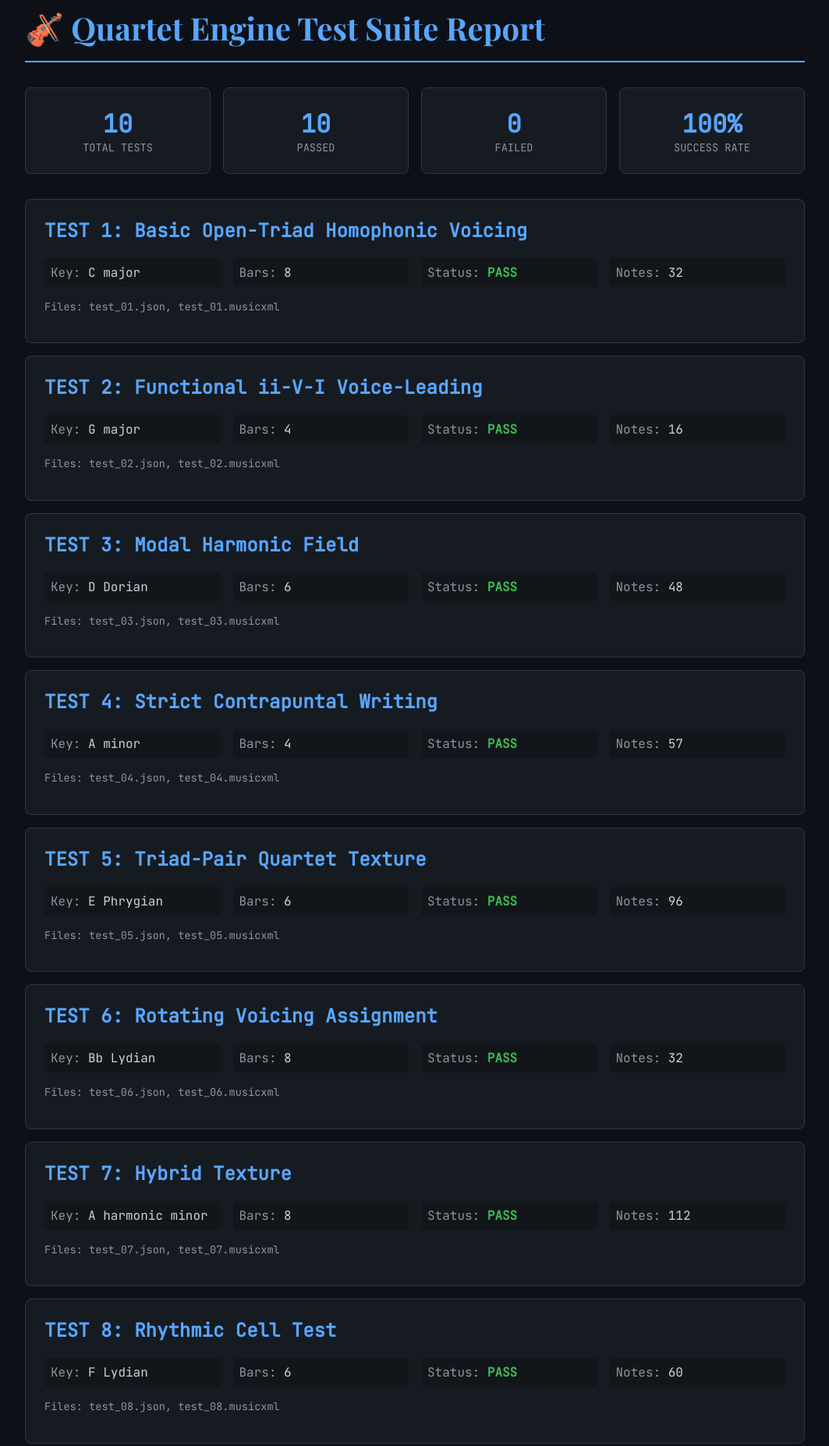
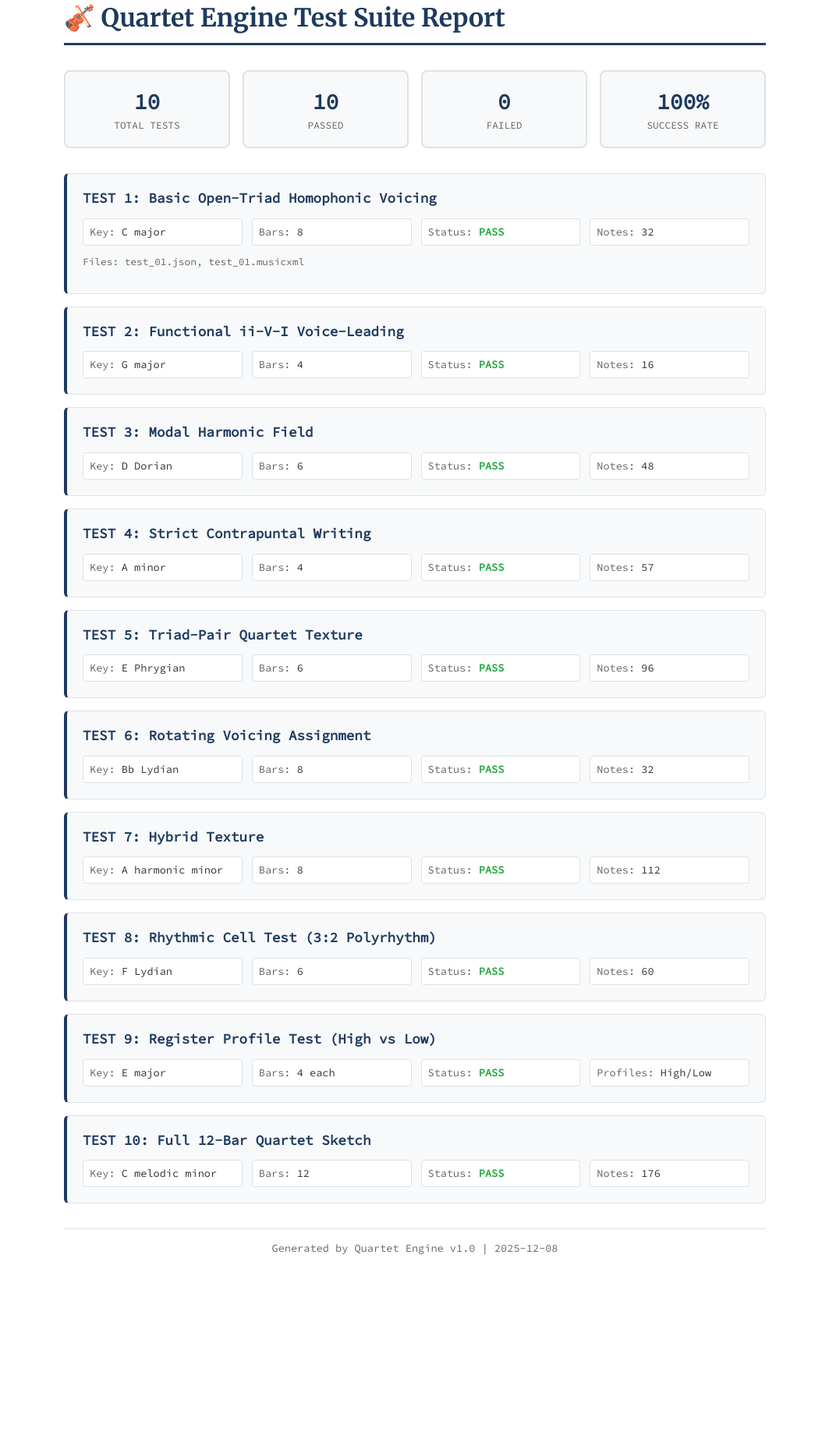
Before and after one commit to mikeb55/grand-criteria-of-excellence-jazz, a plain HTML site: page OpenTriadEngine/quartet_engine/exports/test_suite/combined_report.html in a window 1280 px wide. Shown: the part 50-1904 px from the top of the page at 78% size, without its empty margins (108-1171 px from the left). After the commit the page ends 1691 px from the top, so only its background shows below. Drawn offline with nearby package versions, Linux system fonts and the light colour scheme.

Commit message:
Reformat all HTML to printer-friendly: dark text on white background

```diff
--- a/OpenTriadEngine/quartet_engine/exports/test_suite/combined_report.html
+++ b/OpenTriadEngine/quartet_engine/exports/test_suite/combined_report.html
@@ -4,19 +4,20 @@
     <meta charset="UTF-8">
     <title>Quartet Engine Test Suite Report</title>
     <style>
-        @import url('https://fonts.googleapis.com/css2?family=JetBrains+Mono&family=Playfair+Display:wght@700&display=swap');
+        @import url('https://fonts.googleapis.com/css2?family=Merriweather:wght@400;700&family=Source+Code+Pro&display=swap');
 
         :root {
-            --bg: #0d1117;
-            --surface: #161b22;
-            --border: #30363d;
-            --text: #c9d1d9;
-            --accent: #58a6ff;
-            --success: #3fb950;
+            --bg: #ffffff;
+            --surface: #f8f9fa;
+            --border: #dee2e6;
+            --text: #333333;
+            --accent: #1e3a5f;
+            --accent2: #3d5a80;
+            --success: #28a745;
         }
 
         body {
-            font-family: 'JetBrains Mono', monospace;
+            font-family: 'Source Code Pro', monospace;
             background: var(--bg);
             color: var(--text);
             margin: 0;
@@ -24,16 +25,16 @@
         }
 
         .container {
-            max-width: 1000px;
+            max-width: 900px;
             margin: 0 auto;
         }
 
         h1 {
-            font-family: 'Playfair Display', serif;
+            font-family: 'Merriweather', serif;
             color: var(--accent);
-            font-size: 2.5rem;
-            border-bottom: 2px solid var(--accent);
-            padding-bottom: 1rem;
+            font-size: 2rem;
+            border-bottom: 3px solid var(--accent);
+            padding-bottom: 0.75rem;
         }
 
         .summary {
@@ -45,51 +46,56 @@
 
         .stat {
             background: var(--surface);
-            border: 1px solid var(--border);
-            padding: 1.5rem;
+            border: 2px solid var(--border);
+            padding: 1.25rem;
             text-align: center;
             border-radius: 8px;
         }
 
         .stat-value {
-            font-size: 2rem;
+            font-size: 1.75rem;
             color: var(--accent);
             font-weight: bold;
         }
 
         .stat-label {
-            color: #8b949e;
-            font-size: 0.85rem;
+            color: #666666;
+            font-size: 0.8rem;
             text-transform: uppercase;
+            margin-top: 0.25rem;
         }
 
         .test {
             background: var(--surface);
             border: 1px solid var(--border);
-            border-radius: 8px;
-            padding: 1.5rem;
+            border-left: 4px solid var(--accent);
+            border-radius: 6px;
+            padding: 1.25rem;
             margin: 1rem 0;
         }
 
         .test h2 {
             color: var(--accent);
             margin-top: 0;
+            font-size: 1.1rem;
         }
 
         .test-details {
             display: grid;
             grid-template-columns: repeat(4, 1fr);
-            gap: 1rem;
+            gap: 0.75rem;
         }
 
         .detail {
             padding: 0.5rem;
-            background: rgba(0,0,0,0.2);
+            background: #ffffff;
+            border: 1px solid var(--border);
             border-radius: 4px;
+            font-size: 0.85rem;
         }
 
         .detail span:first-child {
-            color: #8b949e;
+            color: #666666;
         }
 
         .pass {
@@ -98,17 +104,24 @@
         }
 
         .files {
-            color: #8b949e;
-            font-size: 0.85rem;
-            margin-top: 1rem;
+            color: #666666;
+            font-size: 0.8rem;
+            margin-top: 0.75rem;
         }
 
         footer {
             text-align: center;
-            color: #8b949e;
-            margin-top: 3rem;
+            color: #666666;
+            margin-top: 2rem;
             padding-top: 1rem;
             border-top: 1px solid var(--border);
+            font-size: 0.85rem;
+        }
+
+        @media print {
+            body { padding: 0.5rem; }
+            .stat { padding: 0.75rem; }
+            .test { padding: 0.75rem; margin: 0.5rem 0; }
         }
     </style>
 </head>
@@ -135,7 +148,6 @@
             </div>
         </div>
 
-
         <section class="test">
             <h2>TEST 1: Basic Open-Triad Homophonic Voicing</h2>
             <div class="test-details">
@@ -155,7 +167,6 @@
                 <div class="detail"><span>Status:</span> <span class="pass">PASS</span></div>
                 <div class="detail"><span>Notes:</span> 16</div>
             </div>
-                <p class="files">Files: test_02.json, test_02.musicxml</p>
         </section>
 
         <section class="test">
@@ -166,7 +177,6 @@
                 <div class="detail"><span>Status:</span> <span class="pass">PASS</span></div>
                 <div class="detail"><span>Notes:</span> 48</div>
             </div>
-                <p class="files">Files: test_03.json, test_03.musicxml</p>
         </section>
 
         <section class="test">
@@ -177,7 +187,6 @@
                 <div class="detail"><span>Status:</span> <span class="pass">PASS</span></div>
                 <div class="detail"><span>Notes:</span> 57</div>
             </div>
-                <p class="files">Files: test_04.json, test_04.musicxml</p>
         </section>
 
         <section class="test">
@@ -188,7 +197,6 @@
                 <div class="detail"><span>Status:</span> <span class="pass">PASS</span></div>
                 <div class="detail"><span>Notes:</span> 96</div>
             </div>
-                <p class="files">Files: test_05.json, test_05.musicxml</p>
         </section>
 
         <section class="test">
@@ -199,7 +207,6 @@
                 <div class="detail"><span>Status:</span> <span class="pass">PASS</span></div>
                 <div class="detail"><span>Notes:</span> 32</div>
             </div>
-                <p class="files">Files: test_06.json, test_06.musicxml</p>
         </section>
 
         <section class="test">
@@ -210,29 +217,26 @@
                 <div class="detail"><span>Status:</span> <span class="pass">PASS</span></div>
                 <div class="detail"><span>Notes:</span> 112</div>
             </div>
-                <p class="files">Files: test_07.json, test_07.musicxml</p>
         </section>
 
         <section class="test">
-                <h2>TEST 8: Rhythmic Cell Test</h2>
+            <h2>TEST 8: Rhythmic Cell Test (3:2 Polyrhythm)</h2>
             <div class="test-details">
                 <div class="detail"><span>Key:</span> F Lydian</div>
                 <div class="detail"><span>Bars:</span> 6</div>
                 <div class="detail"><span>Status:</span> <span class="pass">PASS</span></div>
                 <div class="detail"><span>Notes:</span> 60</div>
             </div>
-                <p class="files">Files: test_08.json, test_08.musicxml</p>
         </section>
 
         <section class="test">
-                <h2>TEST 9: Register Profile Test</h2>
+            <h2>TEST 9: Register Profile Test (High vs Low)</h2>
             <div class="test-details">
                 <div class="detail"><span>Key:</span> E major</div>
                 <div class="detail"><span>Bars:</span> 4 each</div>
                 <div class="detail"><span>Status:</span> <span class="pass">PASS</span></div>
-                    <div class="detail"><span>Notes:</span> N/A</div>
+                <div class="detail"><span>Profiles:</span> High/Low</div>
             </div>
-                <p class="files">Files: test_09.json, test_09.musicxml</p>
         </section>
 
         <section class="test">
@@ -243,12 +247,10 @@
                 <div class="detail"><span>Status:</span> <span class="pass">PASS</span></div>
                 <div class="detail"><span>Notes:</span> 176</div>
             </div>
-                <p class="files">Files: test_10.json, test_10.musicxml</p>
         </section>
 
-
         <footer>
-            Generated by Quartet Engine v1.0 | 2025-12-08 13:43
+            Generated by Quartet Engine v1.0 | 2025-12-08
         </footer>
     </div>
 </body>
```
Also changed, not shown: OpenTriadEngine/orchestral_engine/exports/test_suite/combined_report.html (+42 -32 lines), 4 other files. Lines whose indentation alone changed are shown as unchanged.
